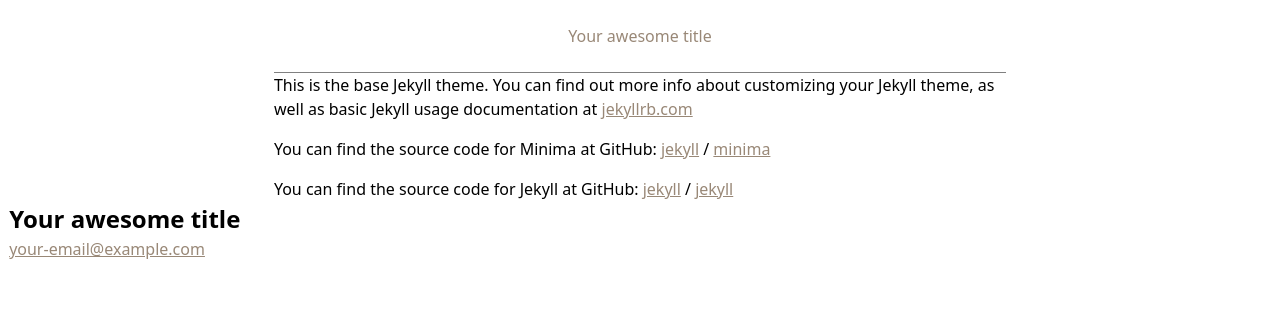
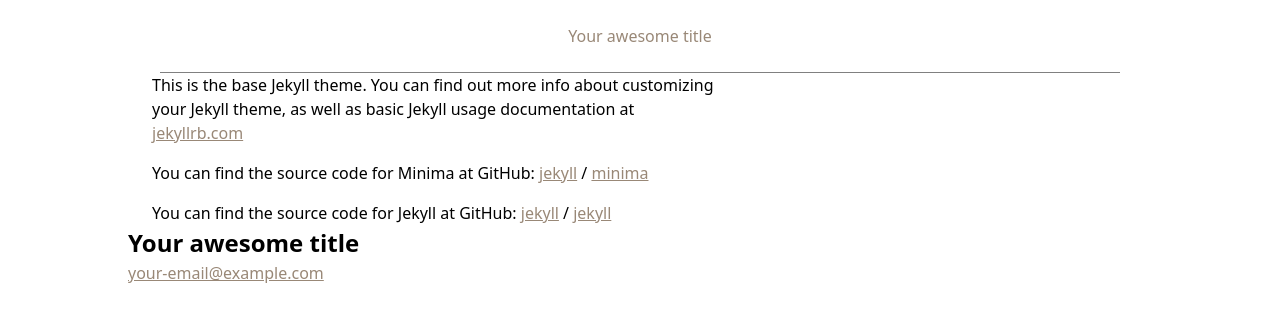
Before and after one commit to daprice/CAD, a Jekyll site: the page built from about.md, in a window 1280 px wide. Shown: the top 322 px of the page. Built offline with Jekyll 4.4.1, drawn with Linux system fonts in a browser that asks for light colours.

Commit message:
Create responsive two-column layout

```diff
--- a/_layouts/page.html
+++ b/_layouts/page.html
@@ -2,7 +2,12 @@
 layout: default
 ---
 
+<article class="thing">
+	<section class="thing-readme">
 		{{ content }}
+	</section>
+
+	<section class="thing-info">
 
 		{% include license-display.html %}
 
@@ -50,3 +55,6 @@
 			{%- endif -%}
 		{%- endfor -%}
 		</ul>
+
+	</section>
+</article>
--- a/_sass/layout.scss
+++ b/_sass/layout.scss
@@ -12,6 +12,9 @@
 	}
 }
 
+$max-textblock-width: 60rem;
+$min-textblock-width: 40rem;
+
 img {
 	max-width: 100%;
 
@@ -24,6 +27,13 @@
 body {
 	margin-left: 1ch;
 	margin-right: 1ch;
+
+	@media screen and (min-width: 60rem) {
+		& {
+			margin-left: 10%;
+			margin-right: 10%;
+		}
+	}
 }
 
 .site-header {
@@ -37,14 +47,14 @@
 		border-bottom-color: transparent;
 	}
 
-	max-width: 80ch;
+	max-width: $max-textblock-width;
 	margin-left: auto;
 	margin-right: auto;
 
 	.site-title {
 		padding: 0.75rem;
 
-		@media screen and (min-width: 80rem) {
+		@media screen and (min-width: $max-textblock-width) {
 			& {
 				padding: 1.5rem;
 			}
@@ -53,8 +63,37 @@
 
 }
 
-main > * {
-	max-width: 80ch;
+article:not([class]) > *, section > * {
+	max-width: $max-textblock-width;
 	margin-left: auto;
 	margin-right: auto;
 }
+
+article.thing {
+	display: flex;
+	flex-direction: row;
+	flex-wrap: wrap;
+	align-items: flex-start;
+	align-content: space-between;
+	justify-content: center;
+
+	& > section {
+		flex-shrink: 1;
+		flex-grow: 1;
+		flex-basis: auto;
+		width: 50%;
+		max-width: $max-textblock-width;
+
+		margin-top: 0px;
+		margin-left: 1.5rem;
+		margin-right: 1.5rem;
+	}
+
+	& > section.thing-readme {
+		flex-grow: 2;
+	}
+
+	& > section.thing-info {
+		width: 33%;
+	}
+}
--- a/_sass/reset.scss
+++ b/_sass/reset.scss
@@ -73,6 +73,6 @@
 }
 
 /* Natural flow and rhythm in articles by default */
-article > * + *, .page-content > * + * {
+article > * + *, article > section > * + * {
   margin-top: 1em;
 }
```
Lines whose indentation alone changed are shown as unchanged.
